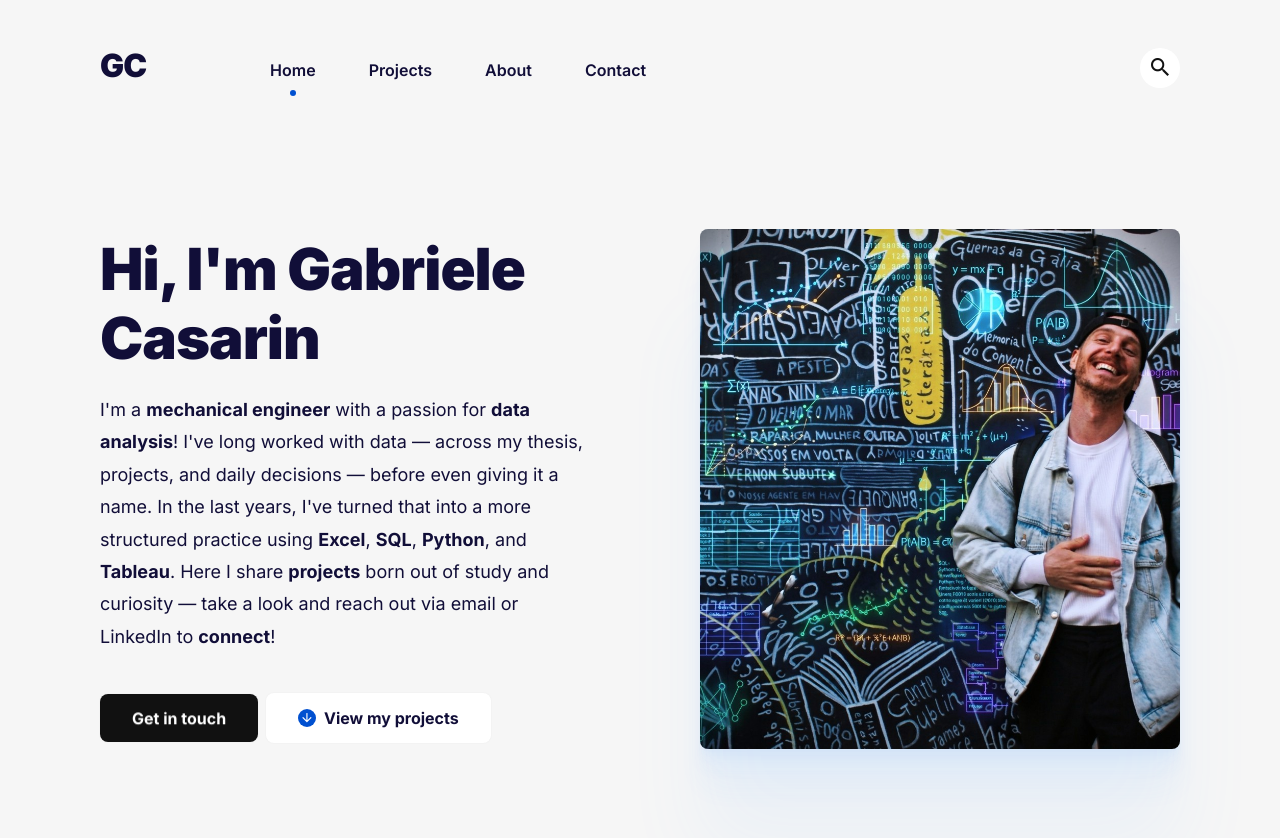
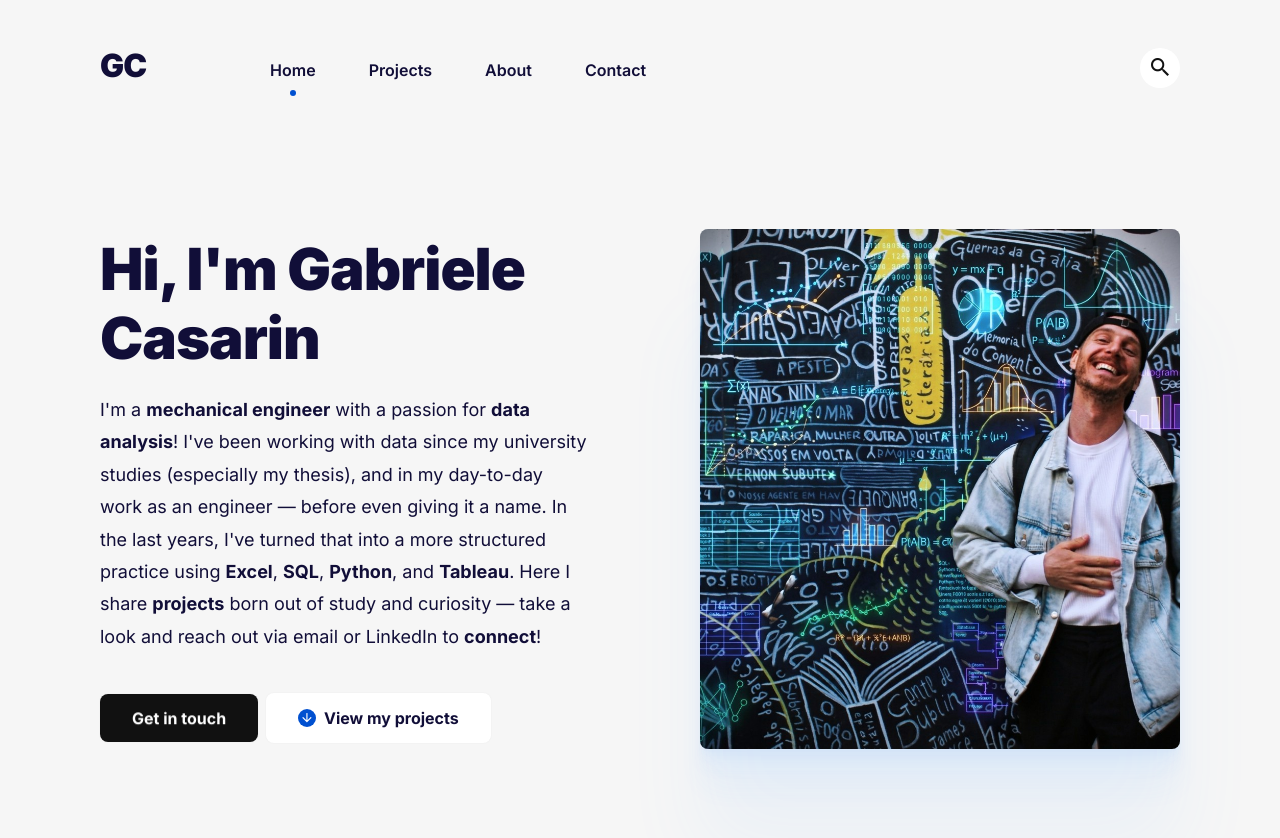
Before and after one commit to gcasarin/gcasarin.github.io, a Jekyll site: the page built from index.html, in a window 1280 px wide and 900 px high. Shown: the top 838 px of the window. Built offline with Jekyll 4.4.1, drawn with Linux system fonts in a browser that asks for light colours.

Commit message:
Revise hero description in settings.yml
Updated the hero description to improve clarity and detail.

```diff
--- a/_data/settings.yml
+++ b/_data/settings.yml
@@ -36,7 +36,7 @@ footer_menu__settings:
 # Hero settings
 hero__settings:
   title: "Hi, I'm Gabriele Casarin"
-  description_html: "I'm a <strong>mechanical engineer</strong> with a passion for <strong>data analysis</strong>! I've long worked with data — across my thesis, projects, and daily decisions — before even giving it a name. In the last years, I've turned that into a more structured practice using <strong>Excel</strong>, <strong>SQL</strong>, <strong>Python</strong>, and <strong>Tableau</strong>. Here I share <strong/>projects</strong> born out of study and curiosity — take a look and reach out via email or LinkedIn to <strong>connect</strong>!"
+  description_html: "I'm a <strong>mechanical engineer</strong> with a passion for <strong>data analysis</strong>! I've been working with data since my university studies (especially my thesis), and in my day-to-day work as an engineer — before even giving it a name. In the last years, I've turned that into a more structured practice using <strong>Excel</strong>, <strong>SQL</strong>, <strong>Python</strong>, and <strong>Tableau</strong>. Here I share <strong/>projects</strong> born out of study and curiosity — take a look and reach out via email or LinkedIn to <strong>connect</strong>!"
   image: "/images/cover_image_portfolio.jpeg"
   image_alt: "Gabriele Casarin's picture"
   cta_button: "Get in touch"
```
